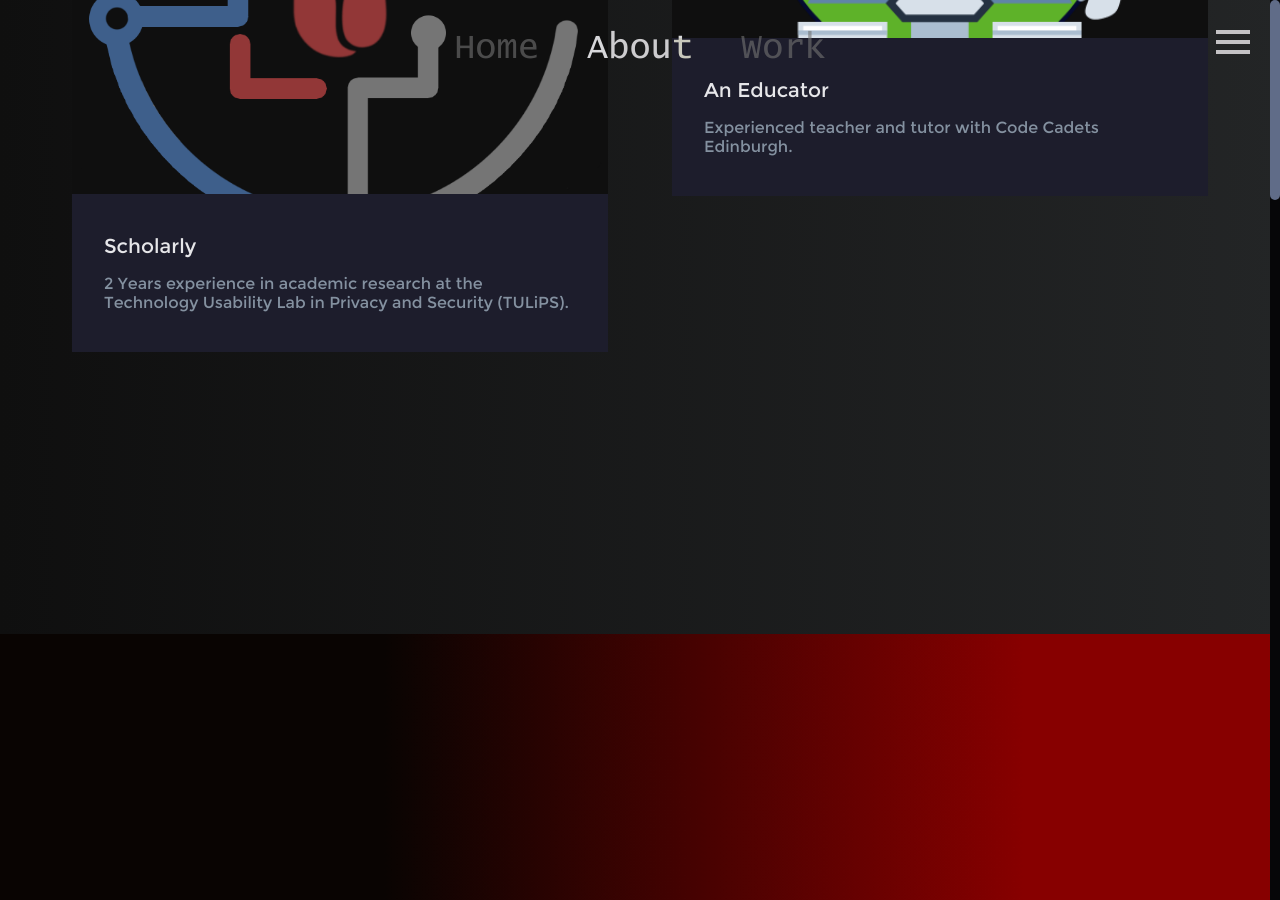
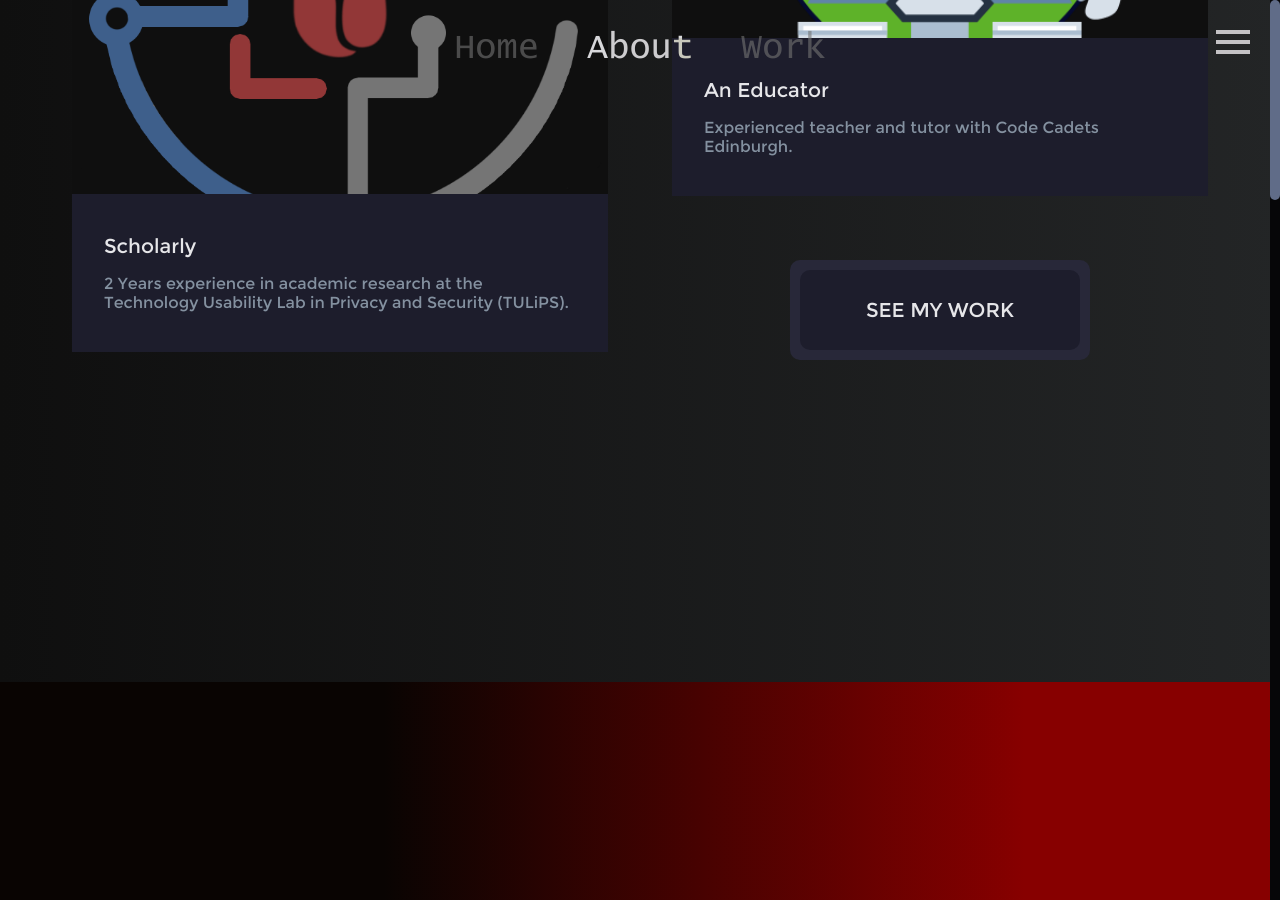
Before and after one commit to SeanStrain/SeanStrain.github.io, a Jekyll site: the page TakeTwo/index.html, which Jekyll copies as it is, in a window 1280 px wide and 900 px high, scrolled down 2274 px. Built offline with Jekyll 4.4.1, drawn with Linux system fonts in a browser that asks for light colours; nearby versions of some CDN libraries.

Commit message:
optimise

```diff
--- a/TakeTwo/index.html
+++ b/TakeTwo/index.html
@@ -185,6 +185,11 @@
                             <div class="about-header small-text">An Educator</div>
                             Experienced teacher and tutor with Code Cadets Edinburgh.</div>
                     </div>
+                    <div id="see-work-button-wrapper">
+                        <div id="see-work-button" class="small-text">
+                            <div id="see-work-button-content">SEE MY WORK</div>
+                        </div>
+                    </div>
                 </div>
             </div>
             <div id="work-scroll-flag"></div>
--- a/TakeTwo/styles/about.css
+++ b/TakeTwo/styles/about.css
@@ -144,4 +144,64 @@
     color: var(--text-color);
     margin-bottom: 16px;
 }
+
+#see-work-button-wrapper
+{
+    position: relative;
+    display: flex;
+    justify-content: center;
+    align-items: center;
+    margin: 0 auto;
+    margin-top: 4rem;
+    margin-bottom: 4rem;
+}
+#see-work-button
+{
+    display: flex;
+    position: relative;
+    width: 300px;
+    height: 100px;
+    border-radius: 10px;
+    background-color: #282839;
+    transition: all 0.5s ease;
+    color: var(--text-color);
+}
+#see-work-button:after
+{
+    position: absolute;
+    transition: all 0.5s ease;
+    box-shadow: red 0px 0px 0px 0px;
+    border-radius: inherit;
+    content: "";
+    height: 100%;
+    width: 100%;
+    top: 0;
+    left: 0;
+    opacity: 0;
+}
+#see-work-button:hover:after
+{
+    transition: all 0.5s ease;
+    box-shadow: 0px 0px 20px 20px #ffffff0f;
+    opacity: 1;
+
+}
+#see-work-button-content
+{
+    position: absolute;
+    display: flex;
+    background-color: #1d1d2c;
+    border-radius: inherit;
+    text-align: center;
+    justify-content: center;
+    align-items: center;
+    inset: 10px;
+    transition: all 0.5s ease;
+}
+#see-work-button:hover
+{
+    scale: 1.1;
+    background-color: #1d1d2c;
+    cursor: pointer;
+}
 /* end about page */
```
Also changed, not shown: TakeTwo/images/UoE_logo.png (deleted), TakeTwo/images/eushield-noback.png (deleted), TakeTwo/images/old_college.jpg.
